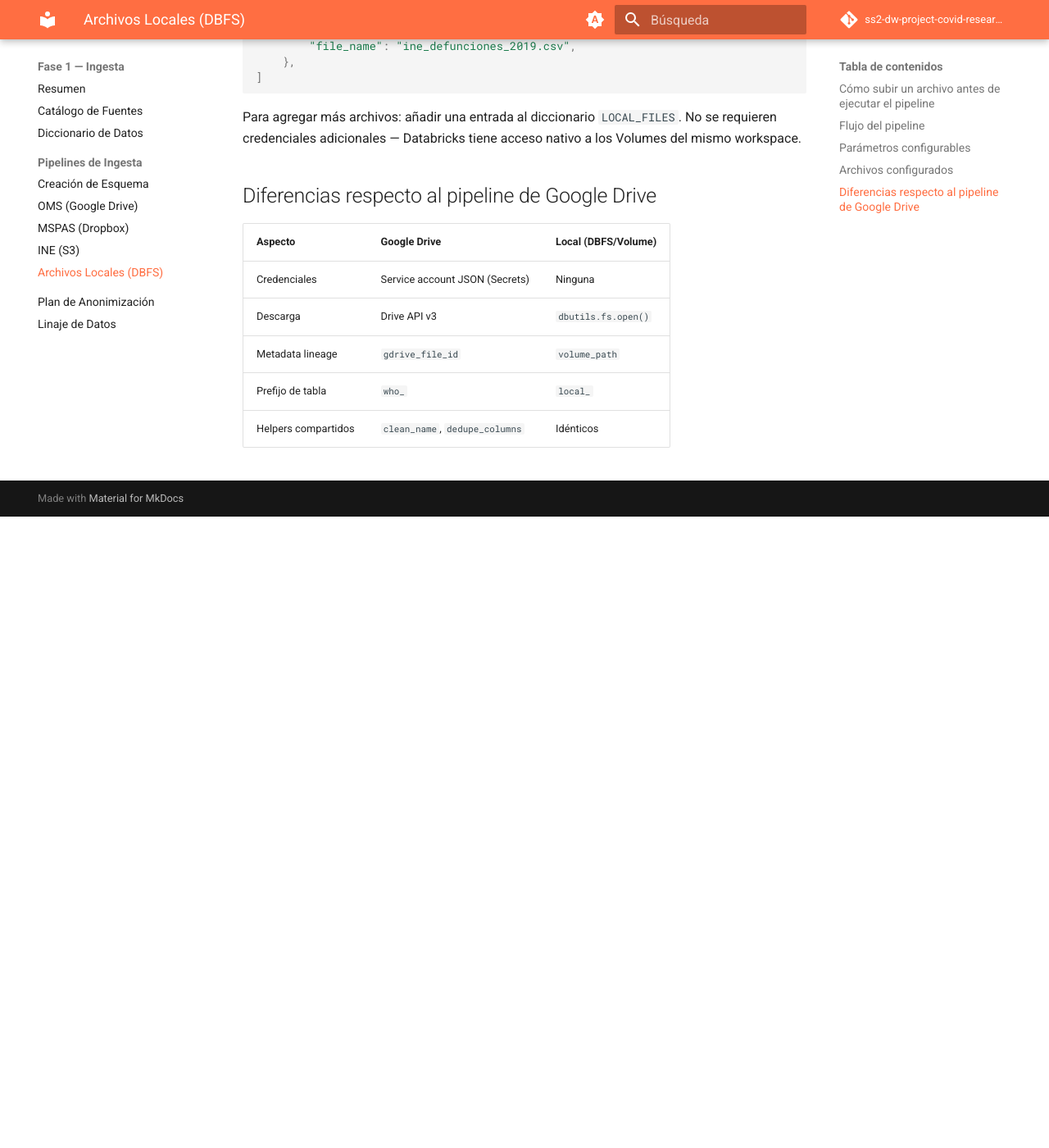
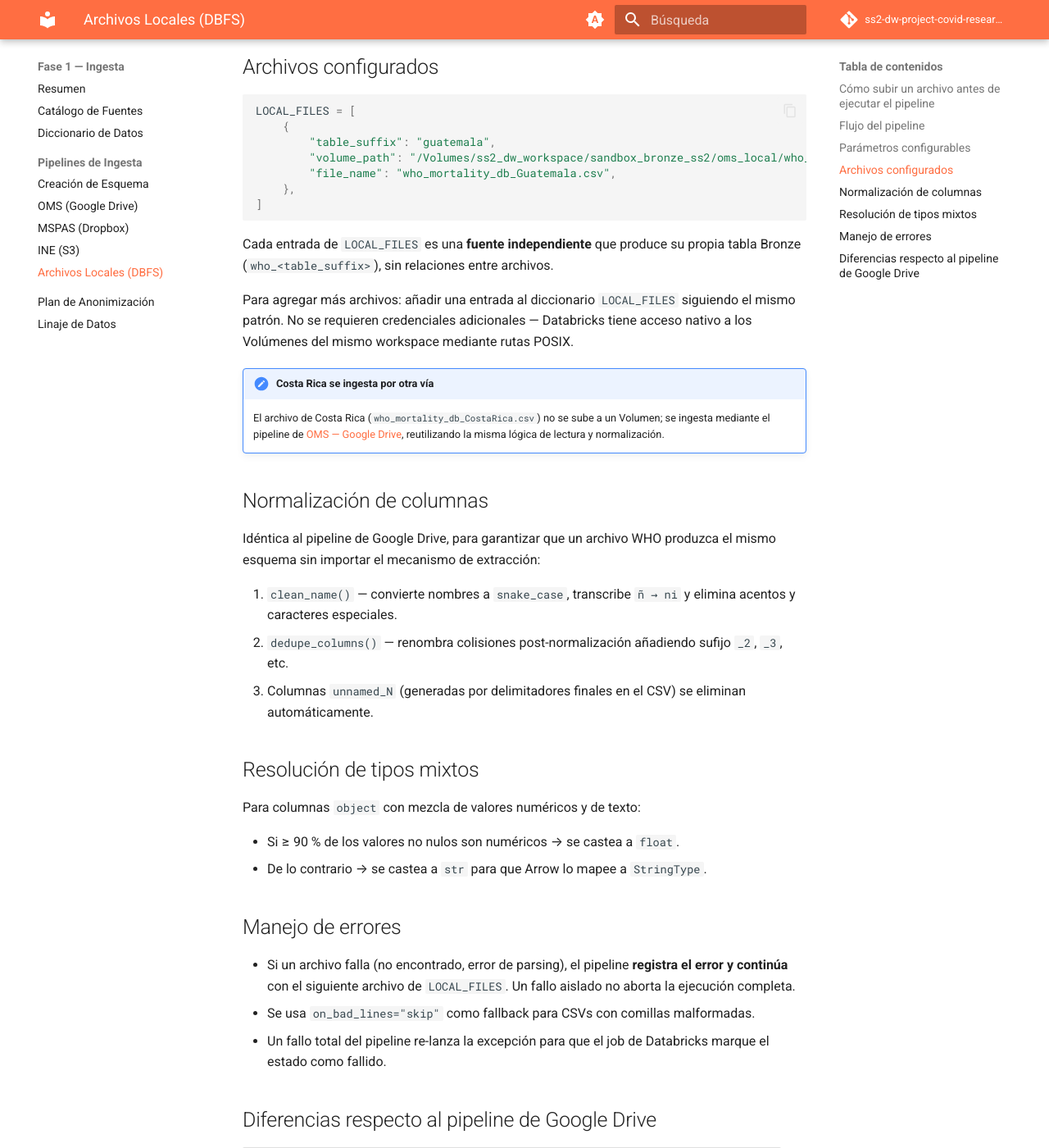
Before and after one commit to SofiaQuintana/ss2-dw-project-covid-research, an MkDocs documentation site: the page built from docs/fase1/pipeline_local_dbfs.md, in a window 1280 px wide and 1400 px high, scrolled down 1558 px. Shown: the whole window at 82% size. Built offline with MkDocs 1.6.1 and Material for MkDocs 9.7.7, drawn with Linux system fonts in a browser that asks for light colours; comment, search, counter and statistics services are not loaded; before the commit the page ends 2188 px from its top, so only the background shows below that; some of the changed text lies outside the part shown.

Commit message:
feat: update documentation for local and Google Drive ingestion pipelines with detailed processing steps and error handling

````diff
--- a/docs/fase1/pipeline_local_dbfs.md
+++ b/docs/fase1/pipeline_local_dbfs.md
@@ -1,16 +1,18 @@
-# Pipeline: Archivos Locales — DBFS/Volume → Bronze
+# Pipeline: Archivos Locales — Databricks Volume → Bronze
 
-**Script:** `pipelines/fase1/ingesta_local_databricks.py`
-**Tabla destino:** `sandbox_bronze_ss2.local_<sufijo>`
+**Script:** `extraction-scripts/localvolume-oms-ingestion-script.ipynb`
+**Tabla destino:** `sandbox_bronze_ss2.who_<table_suffix>`
+**Fuente:** WHO Mortality Database Portal — archivo CSV cargado manualmente a un Volumen (Guatemala)
 
 ## Cómo subir un archivo antes de ejecutar el pipeline
 
 1. En Databricks, ir a **Catalog** en el menú lateral.
-2. Navegar al catálogo → `sandbox_bronze_ss2` → seleccionar o crear un **Volume** (ej. `landing`).
+2. Navegar al catálogo → `sandbox_bronze_ss2` → seleccionar o crear un **Volume**
+   (p. ej. `oms_local`).
 3. Clic en **Upload to this Volume** y subir el archivo CSV.
 4. Copiar la ruta que muestra Databricks:
    ```
-   /Volumes/tu_catalogo/sandbox_bronze_ss2/landing/nombre_archivo.csv
+   /Volumes/tu_catalogo/sandbox_bronze_ss2/oms_local/nombre_archivo.csv
    ```
 5. Pegar esa ruta en el campo `volume_path` del diccionario `LOCAL_FILES` en el script.
 
@@ -19,21 +21,23 @@
 ```
 Databricks Volume (/Volumes/...)
       │
-      │  dbutils.fs.open() → BytesIO
+      │  open(volume_path, "rb") → BytesIO
       ▼
  BytesIO buffer (en memoria)
       │
-      │  pandas.read_csv (skiprows=7)
+      │  pd.read_csv (skiprows=METADATA_LINES, sep=None, engine=python)
       ▼
  pandas DataFrame
       │
       │  clean_name() + dedupe_columns()
+      │  resolución de tipos mixtos (object → float/str)
       ▼
  Spark DataFrame
       │
-      │  + columnas de auditoría
+      │  + ingestion_timestamp + source_system
+      │  + source_file + volume_path + country
       ▼
- Delta Table (sandbox_bronze_ss2.local_<sufijo>)
+ Delta Table (sandbox_bronze_ss2.who_<table_suffix>)
 ```
 
 ## Parámetros configurables
@@ -42,30 +46,70 @@ Databricks Volume (/Volumes/...)
 |-----------|-------------|-------------|
 | `WRITE_MODE` | `overwrite` | Sobrescribe la tabla en cada ejecución |
 | `TARGET_SCHEMA` | `sandbox_bronze_ss2` | Esquema en Unity Catalog |
-| `METADATA_LINES` | `7` | Líneas de cabecera del CSV OMS a ignorar (ajustar si la fuente es distinta) |
+| `SOURCE_SYSTEM` | `Local File (Databricks Volume)` | Etiqueta de linaje añadida a cada fila |
+| `METADATA_LINES` | `8` | Líneas de metadata del export OMS a ignorar antes del encabezado real (idéntico al pipeline de Google Drive) |
 
 ## Archivos configurados
 
 ```python
 LOCAL_FILES = [
     {
-        "table_suffix": "ine_defunciones_2019",
-        "volume_path": "/Volumes/tu_catalogo/sandbox_bronze_ss2/landing/ine_defunciones_2019.csv",
-        "file_name": "ine_defunciones_2019.csv",
+        "table_suffix": "guatemala",
+        "volume_path": "/Volumes/ss2_dw_workspace/sandbox_bronze_ss2/oms_local/who_mortality_db_Guatemala.csv",
+        "file_name": "who_mortality_db_Guatemala.csv",
     },
 ]
 ```
 
-Para agregar más archivos: añadir una entrada al diccionario `LOCAL_FILES`.
-No se requieren credenciales adicionales — Databricks tiene acceso nativo a los Volumes
-del mismo workspace.
+Cada entrada de `LOCAL_FILES` es una **fuente independiente** que produce su
+propia tabla Bronze (`who_<table_suffix>`), sin relaciones entre archivos.
+
+Para agregar más archivos: añadir una entrada al diccionario `LOCAL_FILES`
+siguiendo el mismo patrón. No se requieren credenciales adicionales —
+Databricks tiene acceso nativo a los Volúmenes del mismo workspace mediante
+rutas POSIX.
+
+!!! note "Costa Rica se ingesta por otra vía"
+    El archivo de Costa Rica (`who_mortality_db_CostaRica.csv`) no se sube a un
+    Volumen; se ingesta mediante el pipeline de
+    [OMS — Google Drive](pipeline_oms_gdrive.md), reutilizando la misma
+    lógica de lectura y normalización.
+
+## Normalización de columnas
+
+Idéntica al pipeline de Google Drive, para garantizar que un archivo WHO
+produzca el mismo esquema sin importar el mecanismo de extracción:
+
+1. `clean_name()` — convierte nombres a `snake_case`, transcribe `ñ → ni` y
+   elimina acentos y caracteres especiales.
+2. `dedupe_columns()` — renombra colisiones post-normalización añadiendo
+   sufijo `_2`, `_3`, etc.
+3. Columnas `unnamed_N` (generadas por delimitadores finales en el CSV) se
+   eliminan automáticamente.
+
+## Resolución de tipos mixtos
+
+Para columnas `object` con mezcla de valores numéricos y de texto:
+
+- Si ≥ 90 % de los valores no nulos son numéricos → se castea a `float`.
+- De lo contrario → se castea a `str` para que Arrow lo mapee a `StringType`.
+
+## Manejo de errores
+
+- Si un archivo falla (no encontrado, error de parsing), el pipeline **registra
+  el error y continúa** con el siguiente archivo de `LOCAL_FILES`. Un fallo
+  aislado no aborta la ejecución completa.
+- Se usa `on_bad_lines="skip"` como fallback para CSVs con comillas malformadas.
+- Un fallo total del pipeline re-lanza la excepción para que el job de
+  Databricks marque el estado como fallido.
 
 ## Diferencias respecto al pipeline de Google Drive
 
-| Aspecto | Google Drive | Local (DBFS/Volume) |
+| Aspecto | Google Drive | Local (Volume) |
 |---------|-------------|---------------------|
-| Credenciales | Service account JSON (Secrets) | Ninguna |
-| Descarga | Drive API v3 | `dbutils.fs.open()` |
-| Metadata lineage | `gdrive_file_id` | `volume_path` |
-| Prefijo de tabla | `who_` | `local_` |
+| Credenciales | Service account (campos individuales en Secrets) | Ninguna |
+| Descarga | Drive API v3 (`files.get_media`) | `open(volume_path, "rb")` |
+| `METADATA_LINES` | `8` | `8` (idéntico) |
+| Metadata de linaje | `gdrive_file_id` | `volume_path` |
+| Prefijo de tabla | `who_` | `who_` (mismo prefijo) |
 | Helpers compartidos | `clean_name`, `dedupe_columns` | Idénticos |
````
Also changed, not shown: docs/fase1/pipeline_oms_gdrive.md (+75 -19 lines).
